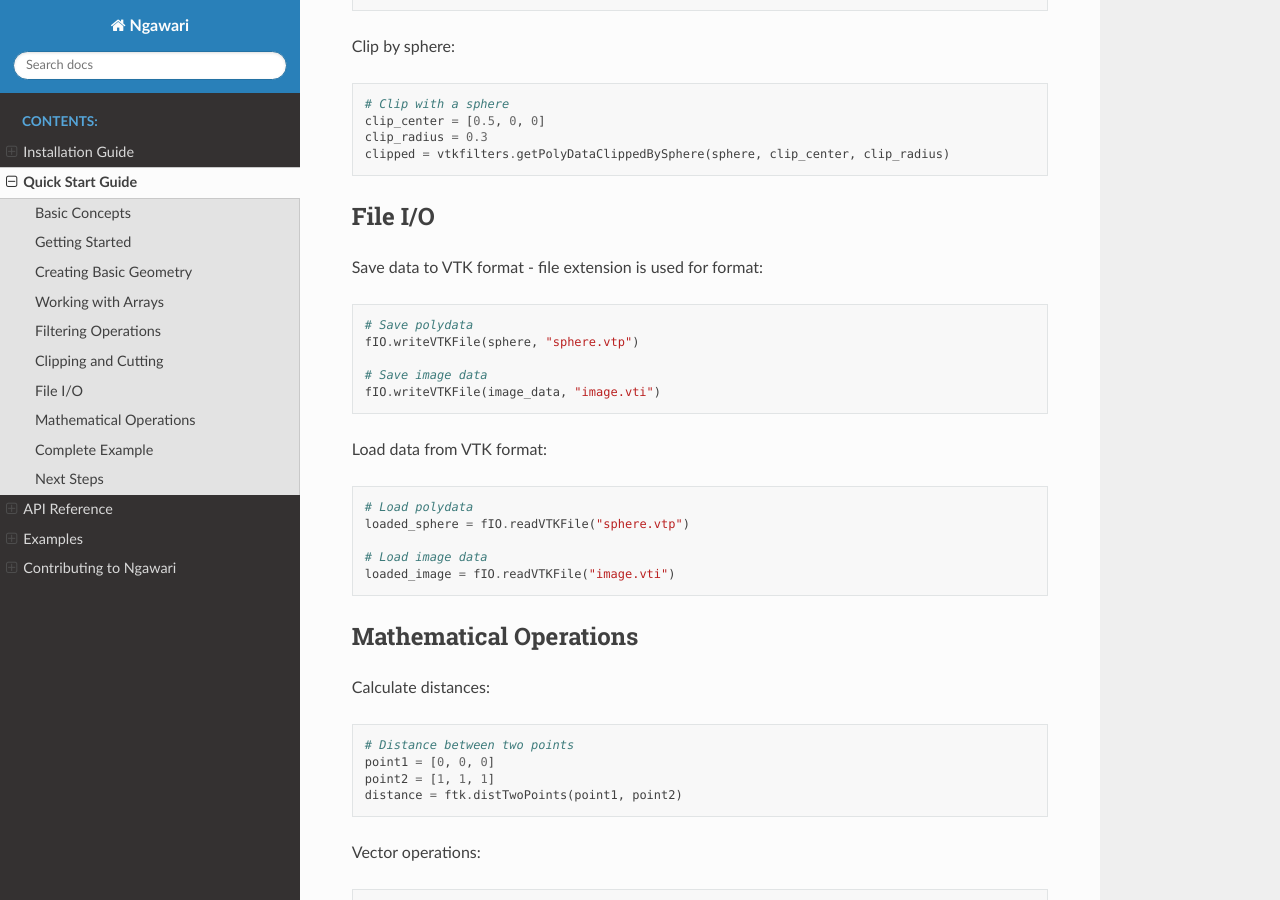
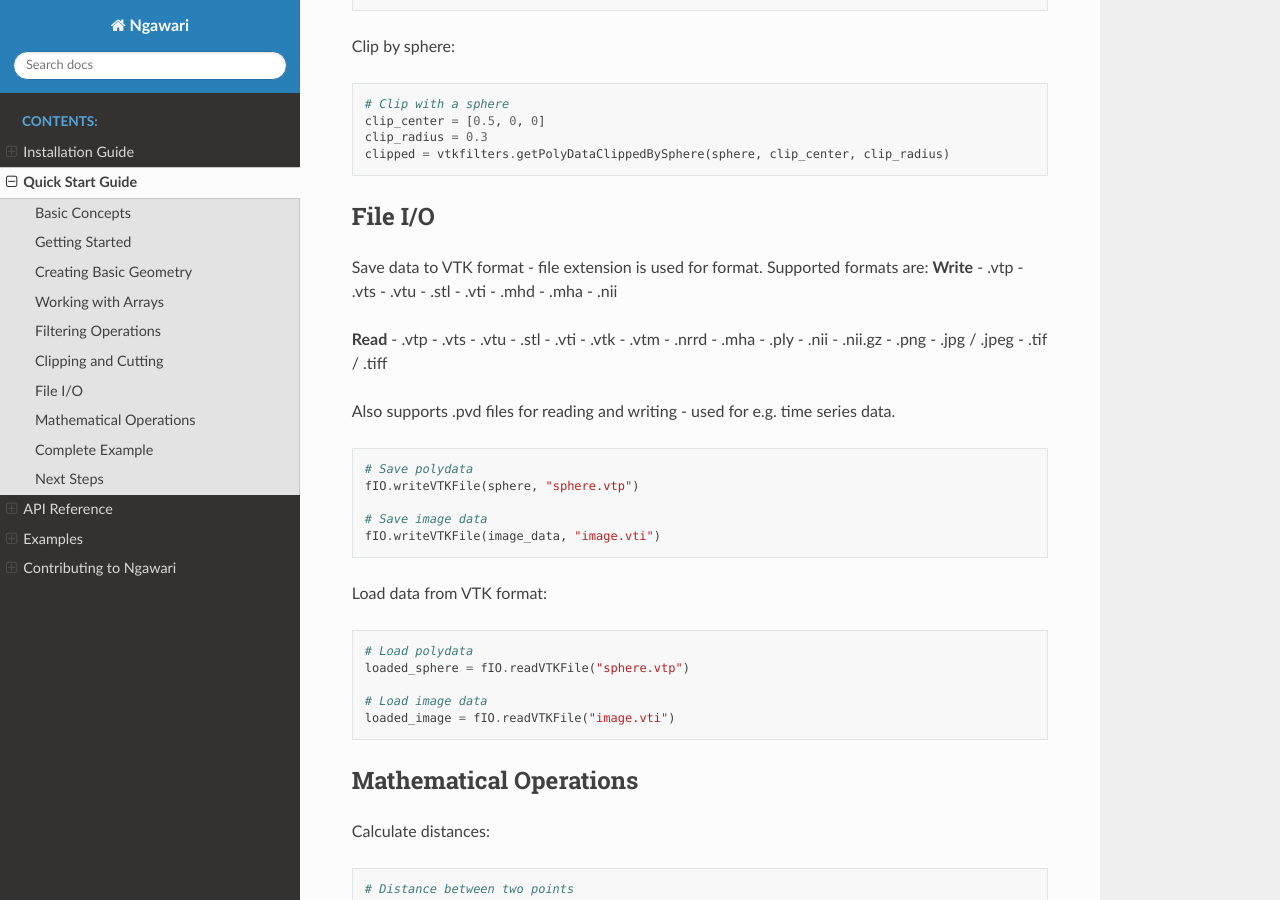
Before and after one commit to fraser29/ngawari, a Sphinx documentation site: the page built from docs/quickstart.rst, in a window 1280 px wide and 900 px high, scrolled down 1979 px. Built offline with Sphinx 7.4.7 and the Read the Docs theme 3.1.0, drawn with Linux system fonts in a browser that asks for light colours.

Commit message:
Update quickstart documentation

```diff
--- a/docs/quickstart.rst
+++ b/docs/quickstart.rst
@@ -109,7 +109,35 @@ Clip by sphere:
 File I/O
 --------
 
-Save data to VTK format - file extension is used for format:
+Save data to VTK format - file extension is used for format. Supported formats are:
+**Write**
+- .vtp
+- .vts
+- .vtu
+- .stl
+- .vti
+- .mhd
+- .mha
+- .nii
+
+**Read**
+- .vtp
+- .vts
+- .vtu
+- .stl
+- .vti
+- .vtk
+- .vtm
+- .nrrd
+- .mha
+- .ply
+- .nii
+- .nii.gz
+- .png
+- .jpg / .jpeg
+- .tif / .tiff
+
+Also supports .pvd files for reading and writing - used for e.g. time series data.
 
 .. code-block:: python
 
```
